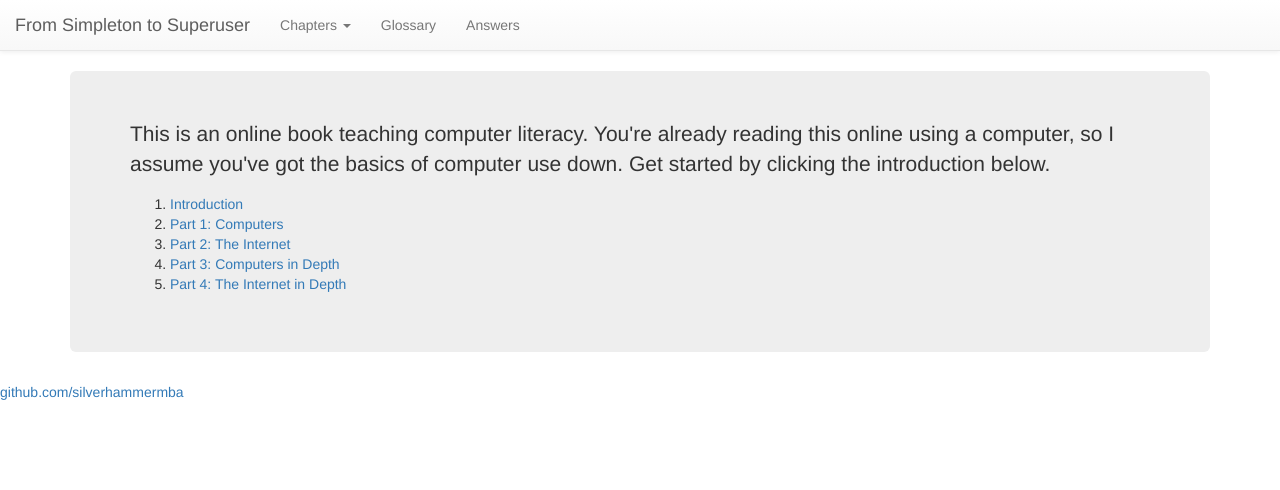
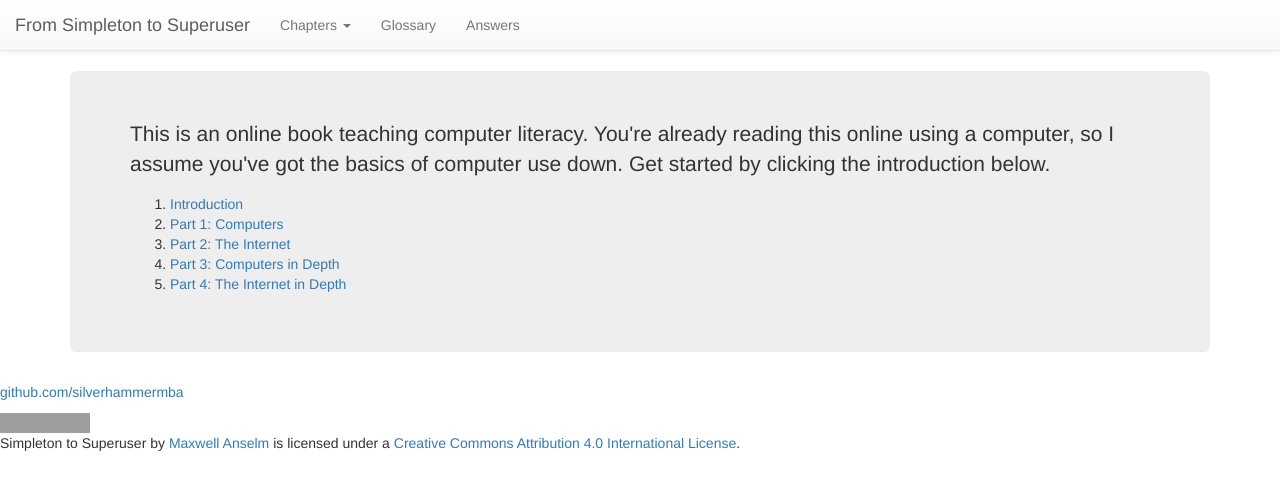
Before and after one commit to silverhammermba/superuser, a Jekyll site: the page built from index.html, in a window 1280 px wide. Shown: the top 490 px of the page. Built offline with Jekyll 4.4.1, drawn with Linux system fonts in a browser that asks for light colours; nearby versions of some CDN libraries; Markdown is read by kramdown in place of the engine named in the settings; grey boxes are pictures that could not be loaded.

Commit message:
Add license. WORDING!

```diff
--- a/_layouts/default.html
+++ b/_layouts/default.html
@@ -52,6 +52,7 @@
 					<a href="https://github.com/silverhammermba">github.com/silverhammermba</a><br />
 				</p>
 			</div>
+			<a rel="license" href="http://creativecommons.org/licenses/by/4.0/"><img alt="Creative Commons License" style="border-width:0" src="http://i.creativecommons.org/l/by/4.0/88x31.png" /></a><br /><span xmlns:dct="http://purl.org/dc/terms/" property="dct:title">Simpleton to Superuser</span> by <a xmlns:cc="http://creativecommons.org/ns#" href="http://silverhammermba.github.io/superuser/" property="cc:attributionName" rel="cc:attributionURL">Maxwell Anselm</a> is licensed under a <a rel="license" href="http://creativecommons.org/licenses/by/4.0/">Creative Commons Attribution 4.0 International License</a>.
 		</footer>
 
 		<script src="//ajax.googleapis.com/ajax/libs/jquery/2.0.3/jquery.min.js"></script>
--- a/_posts/2013-03-01-simple_machines.markdown
+++ b/_posts/2013-03-01-simple_machines.markdown
@@ -91,9 +91,9 @@
 see that this always works:</p>
 <p>100 + 1 = 101; 101 &divide; 100 = 1 with remainder 1</p>
 <p>101 + 1 = 102; 102 &divide; 100 = 1 with remainder 2</p>
-<p>And so on. This trick is called "modular arithmetic". It works just like
-normal arithmetic except that numbers always stay smaller than the "modulus"
-(which is 100, in this case).
+<p>And so on. This trick is called "modular arithmetic". You can add, subtract,
+and multiply just like in normal arithmetic except that numbers always stay
+smaller than the "modulus" (which is 100, in this case).
 </div>
 
 If we use the right sort of mechanism to connect the wheels (as I did in the
```
